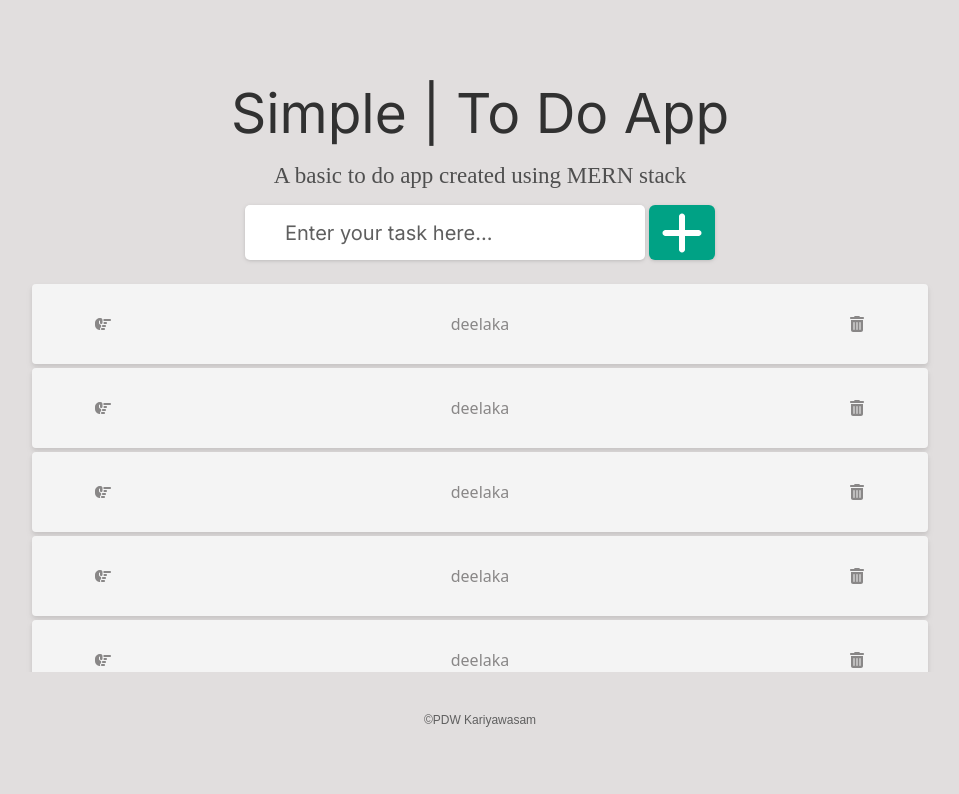
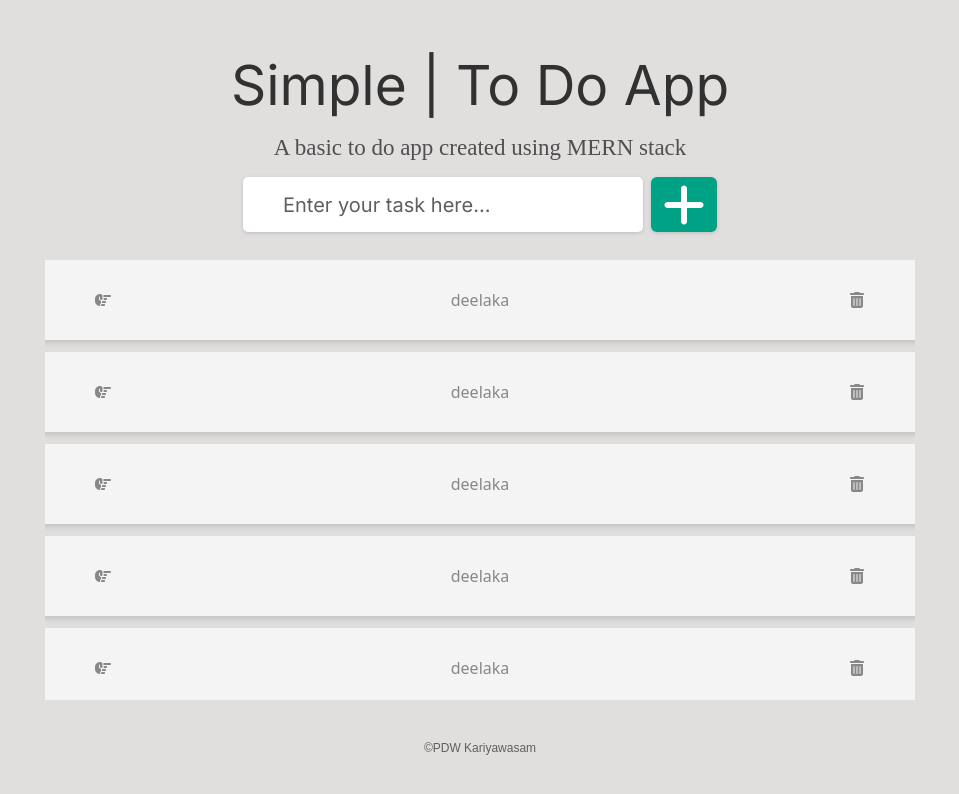
Before and after one commit to deelaka99/ToDoWebApp_using_MERN, a React (Vite) app in the folder frontend/To_Do_Web_App/: page / in a window 1280 px wide. Shown: the top 794 px of the page, without its empty margins (160-1119 px from the left). Built offline with nearby package versions, Linux system fonts and the light colour scheme; a web font is replaced by a local one.

Commit message:
Tasklist is ready for tablets

```diff
--- a/frontend/To_Do_Web_App/src/components/TaskInput.jsx
+++ b/frontend/To_Do_Web_App/src/components/TaskInput.jsx
@@ -5,7 +5,7 @@ import { faPlus } from "@fortawesome/free-solid-svg-icons";
 function TaskInput() {
   return (
     <div className="w-full h-auto flex items-center justify-center">
-      <div className="flex pt-3 gap-1">
+      <div className="flex pt-3 mobile:gap-1 tablet:gap-2">
         <input
           type="text"
           className="bg-white font-inter mobile:w-[227px] mobile:h-[36px] tablet:w-[400px] tablet:h-[55px] mobile:rounded-[3px] tablet:rounded-[5px] mobile:pl-2 tablet:pl-10 mobile:text-[12px] tablet:text-[20px] text-textGrey outline-none focus:ring-2 drop-shadow placeholder:text-placeholderGrey"
--- a/frontend/To_Do_Web_App/src/components/TaskList.jsx
+++ b/frontend/To_Do_Web_App/src/components/TaskList.jsx
@@ -3,7 +3,7 @@ import Task from "./Task";
 
 function TaskList() {
   return (
-    <div className="mobile:w-[75vw] mobile:h-[50vh] mobile:mt-3 mobile:pt-3 flex flex-col items-center justify-start mobile:gap-1 overflow-auto">
+    <div className="mobile:w-[75vw] mobile:h-[50vh] mobile:mt-3 mobile:pt-3 tablet:w-[68vw] tablet:h-[55vh] tablet:mt-7 tablet:pt-0 flex flex-col items-center justify-start mobile:gap-1 tablet:gap-3 overflow-auto">
       <Task />
       <Task />
       <Task />
```
